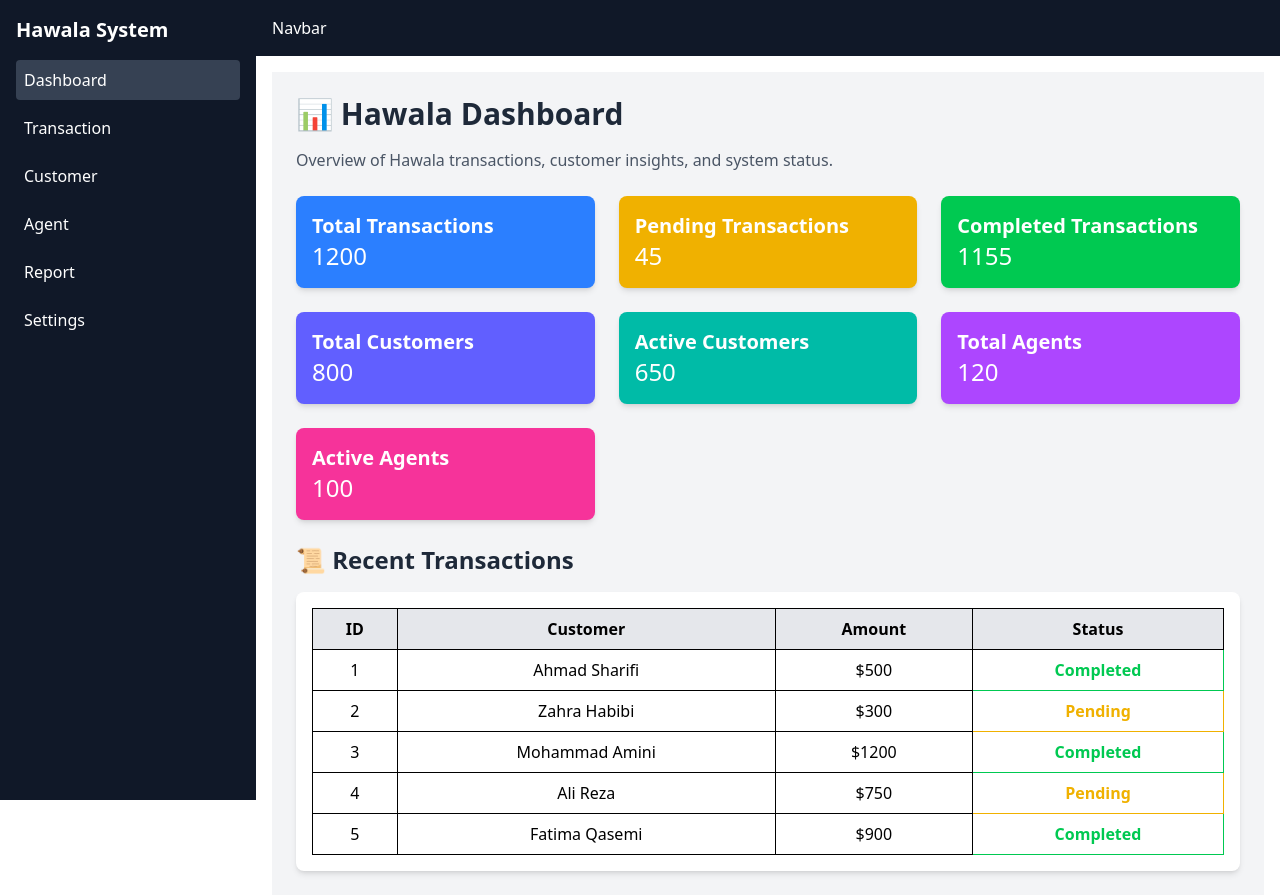
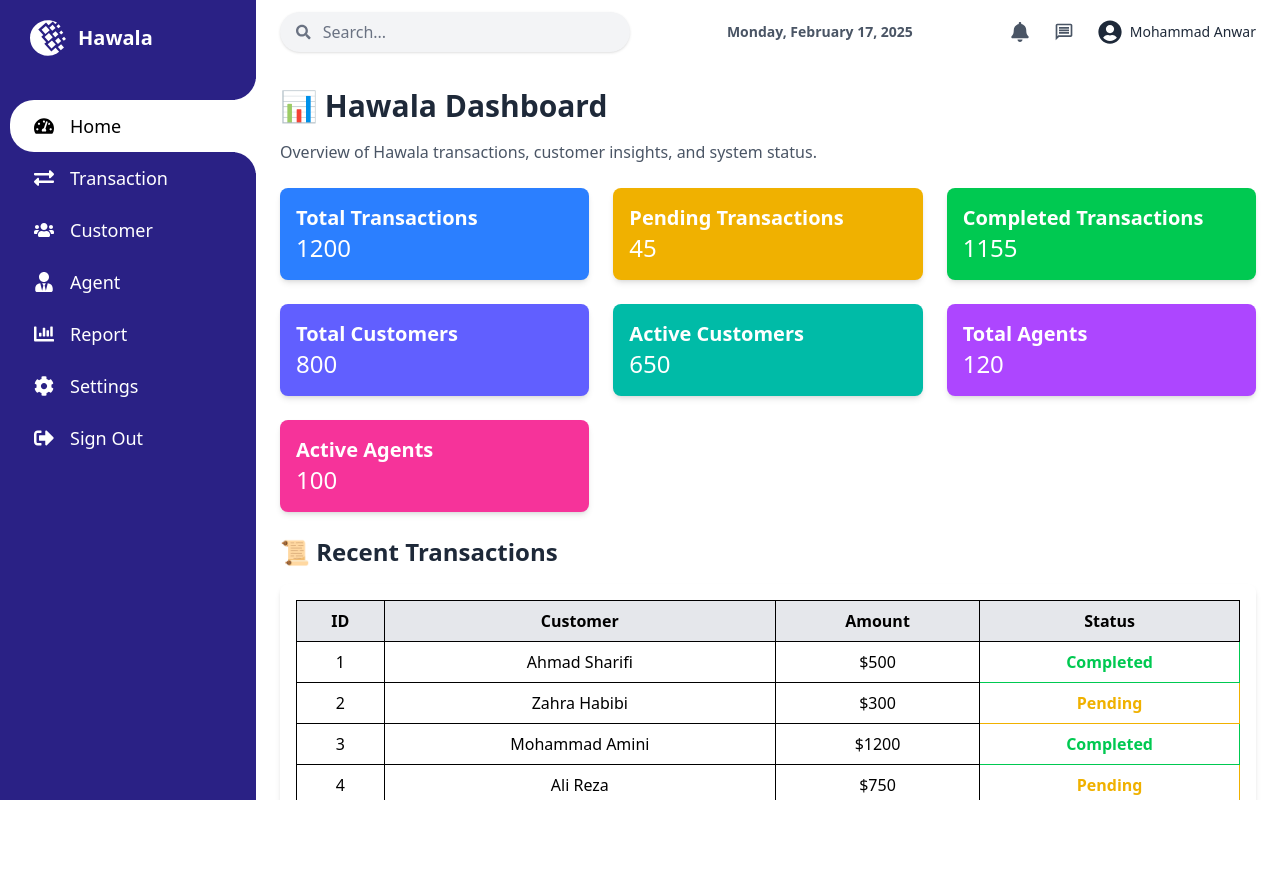
Before and after one commit to tetteam4/A3-h-one-project, a React (Vite) app in the folder Frontend/: page /dashboard in a window 1280 px wide. After the commit the page ends 800 px from the top, so only its background shows below. Built offline with nearby package versions, Linux system fonts and the light colour scheme.

Commit message:
create the circle effect on sidebar items

```diff
--- a/Frontend/package.json
+++ b/Frontend/package.json
@@ -18,6 +18,7 @@
     "@tailwindcss/vite": "^4.0.6",
     "react": "^19.0.0",
     "react-dom": "^19.0.0",
+    "react-icons": "^5.5.0",
     "react-redux": "^9.2.0",
     "react-router-dom": "^7.1.5",
     "redux-persist": "^6.0.0",
--- a/Frontend/src/pages/dashboard/DashboardPage.jsx
+++ b/Frontend/src/pages/dashboard/DashboardPage.jsx
@@ -1,23 +1,27 @@
-import React, { Component, useState } from "react";
+import React, { useState } from "react";
 import Sidebar from "./Sidebar";
 import Navbar from "./Navbar";
 import MainContent from "./MainContent";
 
 const Dashboard = () => {
-  const [activeComponent, setActiveComponent] = useState(null)
+  const [activeComponent, setActiveComponent] = useState(null);
 
   return (
-    <div className="flex h-screen w-full">
-      {/* Sidebar */}
-      <Sidebar setActiveComponent={setActiveComponent} />
+    <div className="flex h-screen w-full overflow-hidden">
+      {/* Sidebar - Fixed Position */}
+      <div className="w-64 h-screen flex-shrink-0">
+        <Sidebar setActiveComponent={setActiveComponent} />
+      </div>
 
-      {/* Main section */}
-      <div className="flex flex-col flex-1">
+      {/* Main Section */}
+      <div className="flex flex-col flex-1 h-screen overflow-hidden">
         {/* Navbar */}
         <Navbar />
 
-        {/* Main content */}
-        <MainContent activeComponent={activeComponent} />
+        {/* Main content - Scrollable */}
+        <div className="flex-1 overflow-y-auto">
+          <MainContent activeComponent={activeComponent} />
+        </div>
       </div>
     </div>
   );
--- a/Frontend/src/pages/dashboard/MainContent.jsx
+++ b/Frontend/src/pages/dashboard/MainContent.jsx
@@ -24,7 +24,7 @@ const MainContent = ({ activeComponent }) => {
     }
   };
 
-  return <div className=" p-4 min-h-screen">{renderContent()}</div>;
+  return <div className="min-h-screen">{renderContent()}</div>;
 };
 
 export default MainContent;
--- a/Frontend/src/pages/dashboard/Navbar.jsx
+++ b/Frontend/src/pages/dashboard/Navbar.jsx
@@ -1,4 +1,55 @@
+import React, { useState, useEffect } from "react";
+import { FaBell, FaSearch, FaUserCircle } from "react-icons/fa";
+import { MdOutlineMessage } from "react-icons/md";
+
 const Navbar = () => {
-  return <div className="bg-gray-900 text-white p-4">Navbar</div>;
+  const [day, setDay] = useState("");
+  const [month, setMonth] = useState("");
+  const [dateNumber, setDateNumber] = useState("");
+  const [year, setYear] = useState("");
+
+  useEffect(() => {
+    const date = new Date();
+    setDay(date.toLocaleDateString("en-US", { weekday: "long" }));
+    setMonth(date.toLocaleDateString("en-US", { month: "long" }));
+    setDateNumber(date.getDate());
+    setYear(date.getFullYear());
+  }, []);
+
+  return (
+    <div className="bg-white text-gray-800 py-3 px-6 flex items-center justify-between shadow-md ">
+      {/* Left: Search Box */}
+      <div className="flex items-center bg-gray-100 px-4 py-2 rounded-full shadow-sm w-[350px]">
+        <FaSearch className="text-gray-500" />
+        <input
+          type="text"
+          placeholder="Search..."
+          className="ml-3 bg-transparent outline-none w-full text-gray-700 placeholder-gray-500"
+        />
+      </div>
+
+      {/* Date Display */}
+      <div className="hidden md:flex flex-col text-center text-gray-600">
+        <span className="text-sm font-semibold">
+          {day}, {month} {dateNumber}, {year}
+        </span>
+      </div>
+
+      {/* Right: Icons & Profile */}
+      <div className="flex items-center gap-6">
+        <FaBell className="text-xl cursor-pointer text-gray-600 hover:text-blue-600 transition duration-300" />
+        <MdOutlineMessage className="text-xl cursor-pointer text-gray-600 hover:text-blue-600 transition duration-300" />
+
+        {/* Profile */}
+        <div className="flex items-center gap-2 cursor-pointer hover:text-blue-600 transition duration-300">
+          <FaUserCircle className="text-2xl" />
+          <span className="text-sm font-medium hidden sm:block">
+            Mohammad Anwar
+          </span>
+        </div>
+      </div>
+    </div>
+  );
 };
+
 export default Navbar;
--- a/Frontend/src/pages/dashboard/Sidebar.jsx
+++ b/Frontend/src/pages/dashboard/Sidebar.jsx
@@ -1,35 +1,85 @@
 import { useState } from "react";
+import { SiWebmoney } from "react-icons/si";
+import {
+  FaTachometerAlt,
+  FaExchangeAlt,
+  FaUsers,
+  FaUserTie,
+  FaChartBar,
+  FaCog,
+  FaSignOutAlt,
+  FaBars,
+} from "react-icons/fa";
 
 const Sidebar = ({ setActiveComponent }) => {
-  const [activeC, setActiveC] = useState("dashboard");
+  const [selectedC, setSelectedC] = useState("home");
+  const [activeC, setActiveC] = useState("home");
+
   const Components = [
-    { name: "Dashboard", value: "dashboard" },
-    { name: "Transaction", value: "transaction" },
-    { name: "Customer", value: "customer" },
-    { name: "Agent", value: "agent" },
-    { name: "Report", value: "report" },
-    { name: "Settings", value: "setting" },
+    { name: "Home", value: "home", icon: <FaTachometerAlt /> },
+    { name: "Transaction", value: "transaction", icon: <FaExchangeAlt /> },
+    { name: "Customer", value: "customer", icon: <FaUsers /> },
+    { name: "Agent", value: "agent", icon: <FaUserTie /> },
+    { name: "Report", value: "report", icon: <FaChartBar /> },
+    { name: "Settings", value: "setting", icon: <FaCog /> },
+    { name: "Sign Out", value: "signout", icon: <FaSignOutAlt /> },
   ];
 
   return (
-    <div className="bg-gray-900 text-white w-64 h-screen p-4">
-      <h2 className="text-xl font-bold mb-4">Hawala System</h2>
-      <ul className="space-y-2">
+    <div
+      className={`fixed h-full transition-all duration-500 w-64 bg-[#2a2185] border-l-[10px] border-[#2a2185] overflow-y-auto `}
+    >
+      {/* Sidebar Header */}
+      <header className="flex items-center justify-between p-5 text-white font-bold text-xl">
+        <div className="flex items-center gap-x-3">
+          <SiWebmoney className="text-4xl" />
+          <span>Hawala</span>
+        </div>
+      </header>
+
+      {/* Sidebar Menu */}
+      <ul className="mt-6">
         {Components.map((component, index) => (
-          <li key={index}>
-            <button
+          <li key={index} className="relative group">
+            <a
               onClick={() => {
                 setActiveComponent(component.value);
+                setSelectedC(component.value);
                 setActiveC(component.value);
               }}
-              className={`${
-                activeC === component.value
-                  ? "bg-gray-700"
-                  : "hover:bg-gray-700"
-              }  block w-full text-left p-2 hover:bg-gray-700 rounded`}
+              onMouseEnter={() => setActiveC(component.value)}
+              onMouseLeave={() => setActiveC(selectedC)}
+              className={`relative flex items-center w-full px-6 py-3 transition-all duration-300 rounded-l-3xl
+                ${
+                  activeC === component.value
+                    ? "bg-white text-black"
+                    : "hover:bg-white text-white"
+                }`}
             >
-              {component.name}
-            </button>
+              <span className="text-xl">{component.icon}</span>
+
+              <span className="ml-4 text-lg">{component.name}</span>
+
+              {/* Circle Effects */}
+              <span
+                className={`absolute right-0 -top-12 w-12 h-12 bg-transparent rounded-full shadow-[35px_35px_0_10px_white]
+                  transition-opacity duration-300
+                  ${
+                    activeC === component.value
+                      ? "opacity-100"
+                      : "opacity-0 group-hover:opacity-100"
+                  }`}
+              ></span>
+              <span
+                className={`absolute right-0 -bottom-12 w-12 h-12 bg-transparent rounded-full shadow-[35px_-35px_0_10px_white]
+                  transition-opacity duration-300
+                  ${
+                    activeC === component.value
+                      ? "opacity-100"
+                      : "opacity-0 group-hover:opacity-100"
+                  }`}
+              ></span>
+            </a>
           </li>
         ))}
       </ul>
--- a/Frontend/src/pages/dashboard/pages/dashboard.jsx
+++ b/Frontend/src/pages/dashboard/pages/dashboard.jsx
@@ -22,7 +22,7 @@ const Dashboard = () => {
   ]);
 
   return (
-    <div className="p-6 bg-gray-100 min-h-screen">
+    <div className="p-6 bg-white min-h-screen">
       <h1 className="text-3xl font-bold text-gray-800 mb-4">
         📊 Hawala Dashboard
       </h1>
--- a/Frontend/src/pages/dashboard/pages/reports.jsx
+++ b/Frontend/src/pages/dashboard/pages/reports.jsx
@@ -48,7 +48,7 @@ const Report = () => {
   });
 
   return (
-    <div className="p-6 bg-gray-100 min-h-screen">
+    <div className="p-6 bg-white min-h-screen">
       <h1 className="text-3xl font-bold text-gray-800 mb-4">📑 Reports</h1>
       <p className="text-gray-600 mb-6">
         Generate and analyze financial and operational reports.
--- a/Frontend/src/pages/dashboard/pages/transactions.jsx
+++ b/Frontend/src/pages/dashboard/pages/transactions.jsx
@@ -38,7 +38,7 @@ const Transaction = () => {
       : transactions.filter((t) => t.status === filter);
 
   return (
-    <div className="p-6 bg-gray-100 min-h-screen">
+    <div className="p-6 bg-white min-h-screen">
       <h1 className="text-3xl font-bold text-gray-800 mb-4">💰 Transactions</h1>
       <p className="text-gray-600 mb-6">
         View, manage, and track all Hawala transactions.
```
Also changed, not shown: Frontend/src/index.css (line endings or trailing spaces), 1 other file (tests, documents, lock files or other folders).
